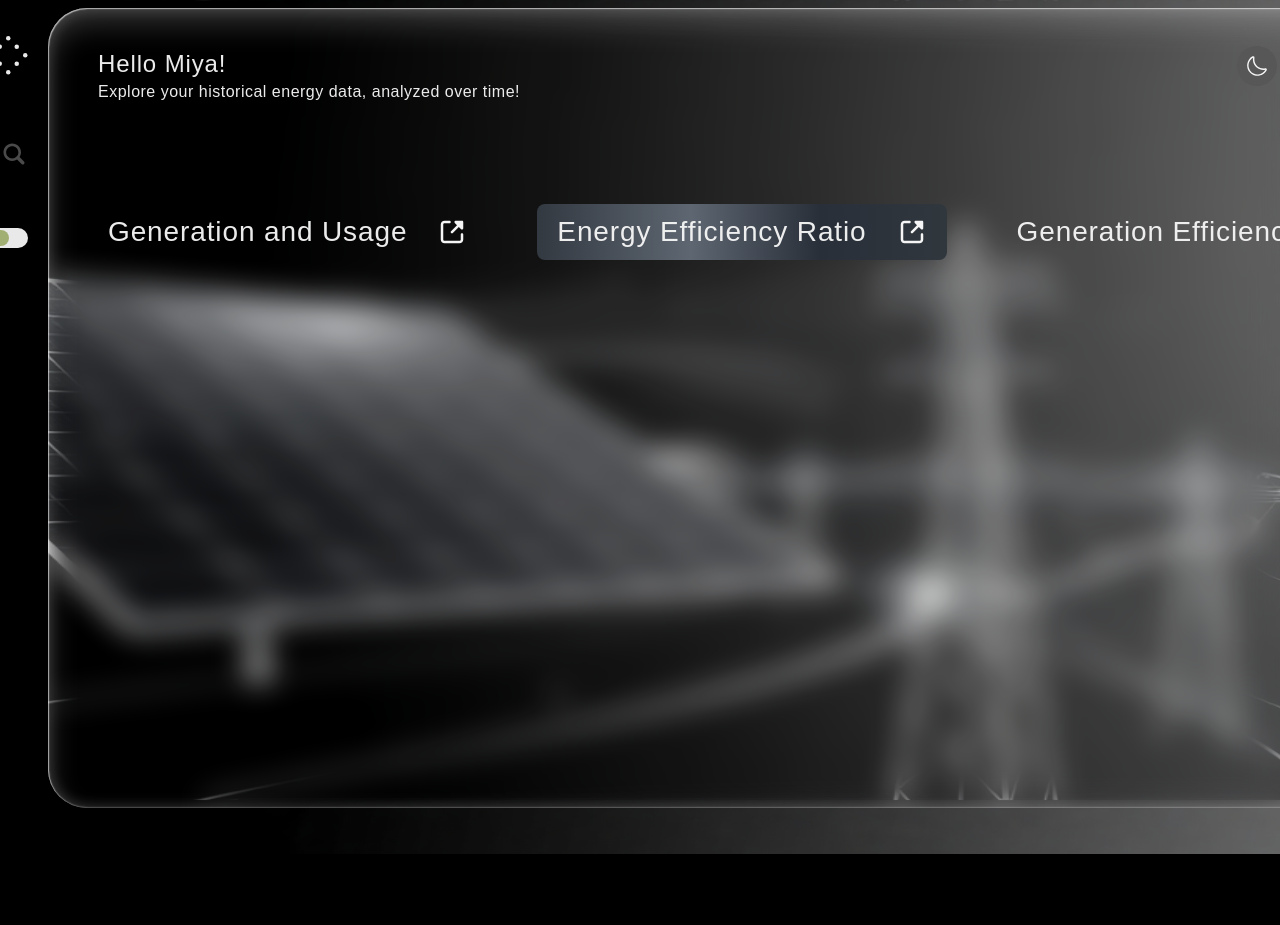
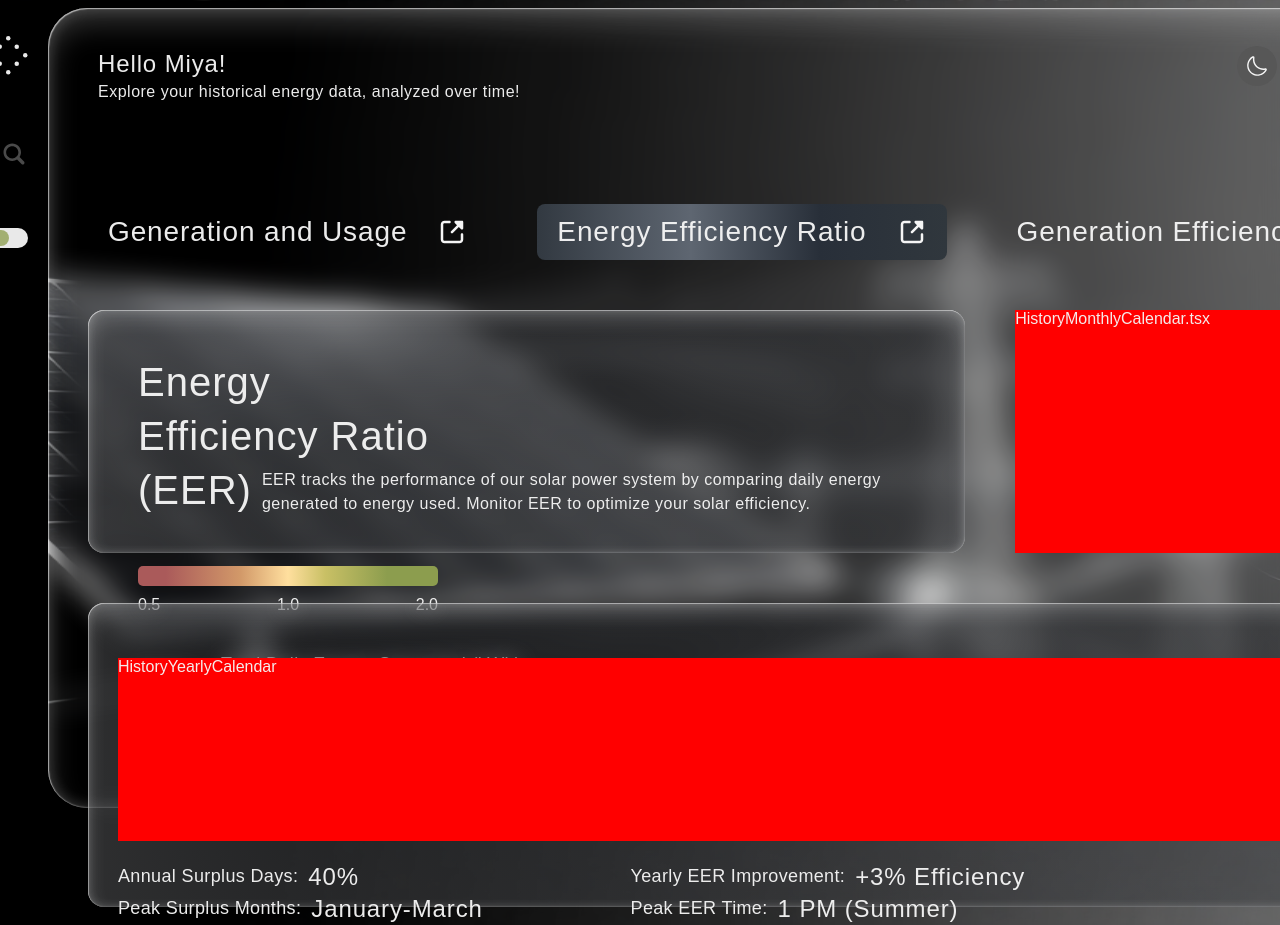
Before and after one commit to Miya-JW/AoteaEnergy, a React (Vite) app in the folder frontend/: page /energy-efficiency-ratio in a window 1280 px wide. Shown: the top 925 px of the page. Before the commit the page ends 854 px from the top, so only its background shows below. Built offline with nearby package versions, Linux system fonts and the light colour scheme; a web font is replaced by a local one.

Commit message:
Feat: Complete content part of EER Page(historical analysis)

```diff
--- /dev/null
+++ b/frontend/src/components/diagrams/HistoryMonthlyCalendar.tsx
@@ -0,0 +1,11 @@
+import React from 'react';
+
+const HistoryMonthlyCalendar: React.FC = () => {
+    return (
+        <div className='width-100 height-100' style={{backgroundColor:'red'}}>
+            HistoryMonthlyCalendar.tsx
+        </div>
+    );
+};
+
+export default HistoryMonthlyCalendar;
--- /dev/null
+++ b/frontend/src/components/diagrams/HistoryYearlyCalendar.tsx
@@ -0,0 +1,50 @@
+import React from 'react';
+import ShareIcon from '../../assets/svg/share.svg';
+
+const HistoryYearlyCalendar: React.FC = () => {
+    return (
+        <div className='width-100 height-100' style={{ paddingTop: '5px' }}>
+            {/* share icon */}
+            <div className='centered-content circle size-40 background-color-light mt-10 mr-10 self-end' >
+                <img src={ShareIcon} alt='share' className='size-20' />
+            </div>
+
+            {/* TODO calendar */}
+            <div className='width-80 height-60 ml-30' style={{ backgroundColor: 'red' }}>
+                {/* HistoryYearlyCalendar */}
+                HistoryYearlyCalendar
+            </div>
+
+            <div className='two-column-layout-top width-60 mt-20 ml-30'>
+                <div className='flex-column-left'>
+                    <div className='flex-left-center'>
+                        <div className='font-18'>Annual Surplus Days:</div>
+                        {/* TODO */}
+                        <div className='font-24 ml-10'>40%</div>
+                    </div>
+                    <div className='flex-left-center'>
+                        <div className='font-18'>Peak Surplus Months:</div>
+                        {/* TODO */}
+                        <div className='font-24 ml-10'>January-March</div>
+                    </div>
+                </div>
+
+                <div className='flex-column-left'>
+                    <div className='flex-left-center'>
+                        <div className='font-18'>Yearly EER Improvement:</div>
+                        {/* TODO */}
+                        <div className='font-24 ml-10'>+3% Efficiency</div>
+                    </div>
+                    <div className='flex-left-center'>
+                        <div className='font-18'>Peak EER Time:</div>
+                        {/* TODO */}
+                        <div className='font-24 ml-10'>1 PM (Summer)</div>
+                    </div>
+                </div>
+            </div>
+
+        </div>
+    );
+};
+
+export default HistoryYearlyCalendar;
--- /dev/null
+++ b/frontend/src/components/history/EER.tsx
@@ -0,0 +1,40 @@
+import React from 'react';
+
+const EER: React.FC = () => {
+    return (
+        <div className='mt-50 ml-50'>
+            {/* introduction */}
+            <div>
+                <div className='font-40'>Energy</div>
+                <div className='font-40 mt-10'>Efficiency Ratio</div>
+                <div className='mt-10 flex-left'>
+                    <div className='font-40'>(EER)</div>
+                    <div className='font-16 ml-10 width-80'>EER tracks the performance of our solar power system by comparing daily energy generated to energy used. Monitor EER to optimize your solar efficiency.</div>
+                </div>
+            </div>
+            {/* EER bar */}
+            <div className='mt-50'>
+                <div className='eer-bar'></div>
+                <div className='flex-left two-column-layout mt-10' style={{ width: '300px' }} >
+                    <div>0.5</div>
+                    <div>1.0</div>
+                    <div>2.0</div>
+                </div>
+            </div>
+
+            {/* EER fomular */}
+            <div className='mt-40 flex-left-center'>
+                <div className='font-24'>EER</div>
+                <div className='ml-10 font-18'>=</div>
+                <div className='ml-10'>
+                    <div className='font-18'>Total Daily Energy Generated (kWh) </div>
+                    <div className='eer-line'></div>
+                    <div className='font-18'>Total Daily Energy Consumed (kWh) </div>
+                </div>
+
+            </div>
+        </div>
+    );
+};
+
+export default EER;
--- a/frontend/src/pages/EnergyEfficiencyRatio.tsx
+++ b/frontend/src/pages/EnergyEfficiencyRatio.tsx
@@ -2,6 +2,9 @@ import React from 'react';
 import Header from '../components/header/Header';
 import SideBar from '../components/sideMenu/SideMenu';
 import NavigationBarHistory from '../components/header/NavigationBarHistory';
+import EER from '../components/history/EER';
+import HistoryMonthlyCalendar from '../components/diagrams/HistoryMonthlyCalendar';
+import HistoryYearlyCalendar from '../components/diagrams/HistoryYearlyCalendar';
 
 const EnergyEfficiencyRatio: React.FC = () => {
     return (
@@ -9,8 +12,21 @@ const EnergyEfficiencyRatio: React.FC = () => {
             <SideBar />
             <div>
                 <Header page={'history'} />
-                <div className='historyContainer'>
-                    <NavigationBarHistory page='energy-efficiency-ratio' />
+                <NavigationBarHistory page='energy-efficiency-ratio' />
+
+                <div className='mt-50 width-100 height-80' >
+
+                    <div className='flex width-100 height-40' >
+                        <div className='width-60 height-100 transparent-card'>
+                            <EER />
+                        </div>
+                        <div className='width-40 height-100 ml-50'>
+                            <HistoryMonthlyCalendar />
+                        </div>
+                    </div>
+                    <div className='width-100 height-50 mt-50 transparent-card'>
+                        <HistoryYearlyCalendar />
+                    </div>
                 </div>
             </div>
         </div>
--- a/frontend/src/styles/style.css
+++ b/frontend/src/styles/style.css
@@ -102,3 +102,20 @@ body {
 .weatherOverview {
     grid-area: weatherOverview;
 }
+
+
+.eer-bar {
+    width: 300px;
+    height: 20px;
+    flex-shrink: 0;
+    border-radius: 5px;
+    background: linear-gradient(90deg, var(--red-color, #AA5A5A) 9.24%, #D29969 34.16%, var(--yellow-color, #FFDF79) 50%, #C9C065 62.39%, var(--green-color, #8C9D4E) 83.05%);
+}
+
+.eer-line {
+    width: 300px;
+    height: 1px;
+    background: var(--text-color-light, #F5F5F5);
+    margin-top: 3px;
+    margin-bottom: 3px;
+}
```
Also changed, not shown: frontend/src/styles/background.css (line endings or trailing spaces), frontend/src/styles/flexboxAndGrid.css (line endings or trailing spaces).
